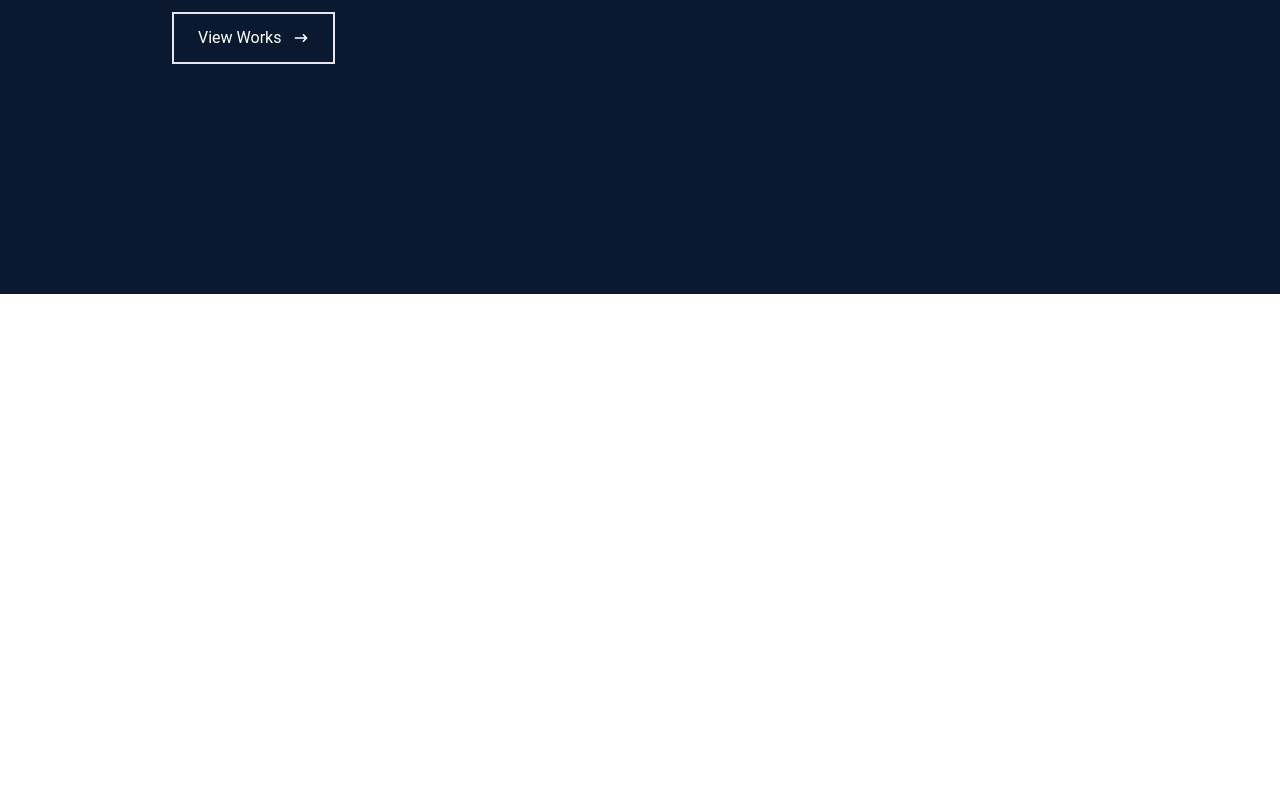
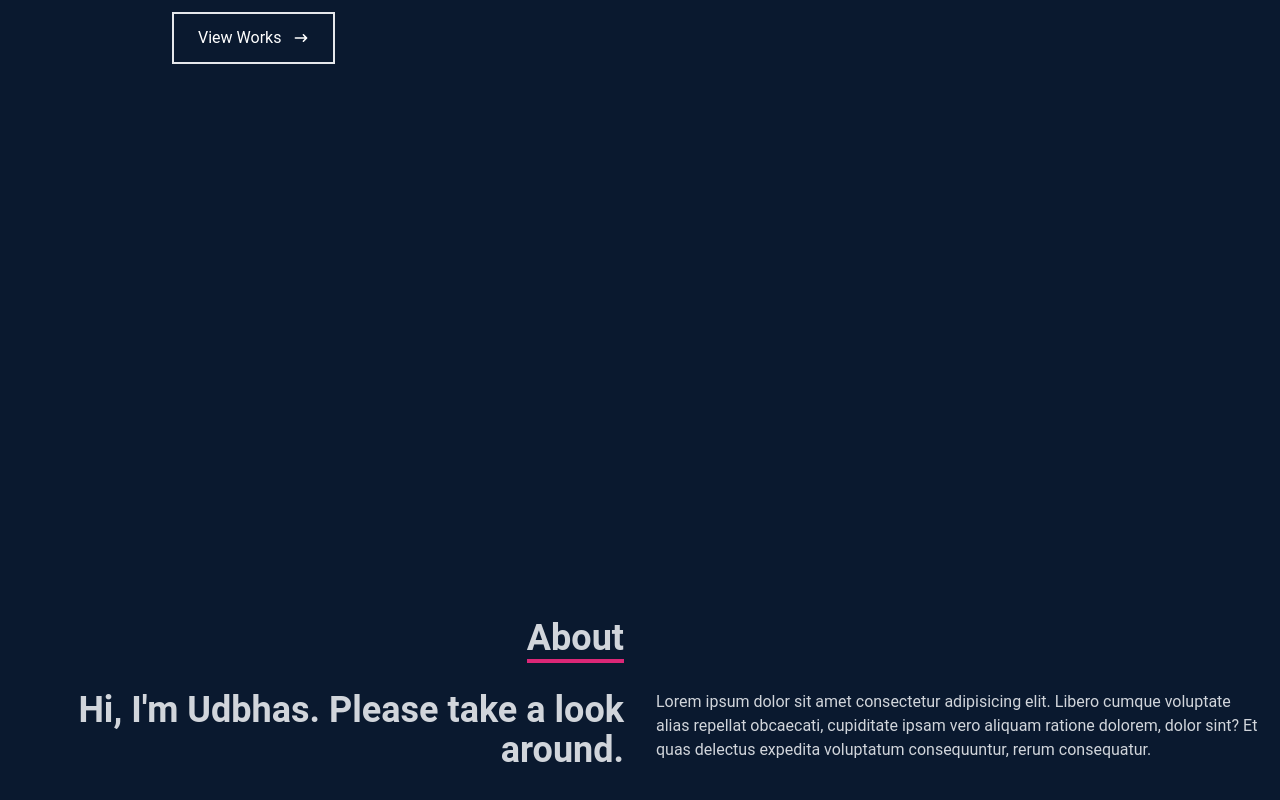
Before and after one commit to udbhas-dutta/portfolio_udbhas, a React (Create React App) app: page / in a window 1280 px wide. Shown: the part 586-1386 px from the top of the page. Before the commit the page ends 880 px from the top, so only its background shows below. Built offline with nearby package versions, Linux system fonts and the light colour scheme; the HTML template or start-up script is replaced by a standard one.

Commit message:
added the About component and added the necessary texts. TODO: About paragraph

```diff
--- a/src/App.js
+++ b/src/App.js
@@ -1,11 +1,13 @@
+import About from "./components/About";
 import Home from "./components/Home";
 import Navbar from "./components/Navbar";
 
 export default function App() {
   return (
     <div>
-      <Navbar/>
-      <Home/>
+      <Navbar />
+      <Home />
+      <About/>
     </div>
   )
 }
--- /dev/null
+++ b/src/components/About.js
@@ -0,0 +1,27 @@
+import React from 'react'
+
+const About = () => {
+    return (
+        <div name='about' className='w-full h-screen bg-[#0a192f] text-gray-300'>
+            <div className='flex flex-col justify-center items-center w-full h-full'>
+                <div className='max-w-[1000px] w-full grid grid-cols-2 gap-8'>
+                    <div className='sm:text-right pb-8 pl-4'>
+                        <p className='text-4xl font-bold inline border-b-4 border-pink-600'>About
+                        </p>
+                    </div>
+                    <div></div>
+                </div>
+                <div className='max-w[1000px] w-full sm:grid grid-cols-2 gap-8 px-4'>
+                    <div className="text-4xl">
+                        <p className='sm:text-right text-4xl font-bold'>Hi, I'm Udbhas. Please take a look around.</p>
+                    </div>
+                    <div>
+                        <p>Lorem ipsum dolor sit amet consectetur adipisicing elit. Libero cumque voluptate alias repellat obcaecati, cupiditate ipsam vero aliquam ratione dolorem, dolor sint? Et quas delectus expedita voluptatum consequuntur, rerum consequatur.</p>
+                    </div>
+                </div>
+            </div>
+        </div>
+    )
+}
+
+export default About
--- a/src/components/Home.js
+++ b/src/components/Home.js
@@ -14,7 +14,7 @@
                     <button className='group text-white border-2 px-6 py-3 my-2 flex items-center justify-between hover:bg-pink-500 hover:border-pink-500 duration-150'>
                         View Works
                         <span className='group-hover:rotate-90 duration-300'>
-                    <HiArrowNarrowRight className='ml-3'/>
+                            <HiArrowNarrowRight className='ml-3' />
                         </span>
                     </button>
                 </div>
--- a/src/index.css
+++ b/src/index.css
@@ -5,12 +5,12 @@
 
 @import url('https://fonts.googleapis.com/css2?family=Roboto:wght@300;400;500;700;900&display=swap');
 
-@layer base{
+@layer base {
     body {
         @apply font-[Roboto]
     }
 
-    li{
+    li {
         @apply px-4;
         @apply cursor-pointer
     }
```
Also changed, not shown: src/components/Navbar.js (+10 -9 lines). Lines whose indentation alone changed are shown as unchanged.
